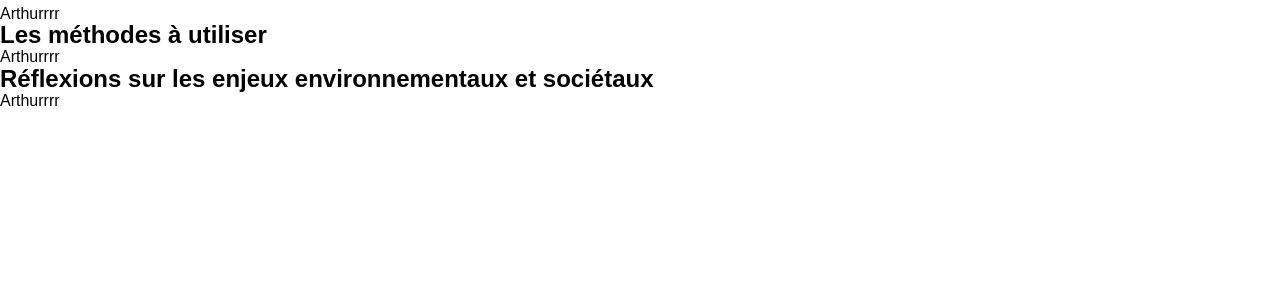
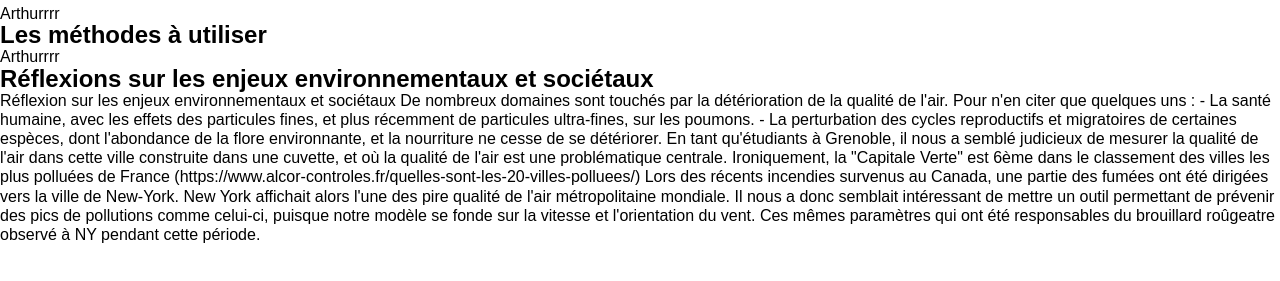
Before and after one commit to imneedle/projet-ia, a plain HTML site: page index.html in a window 1280 px wide. Shown: the part 87-368 px from the top of the page. Drawn offline with Linux system fonts and the light colour scheme.

Commit message:
feat: environmental issues text

```diff
--- a/index.html
+++ b/index.html
@@ -33,6 +33,13 @@
         <h2 class="heading__primary">Les méthodes à utiliser</h2>
         <p class="text__primary">Arthurrrr</p>
         <h2 class="heading__primary">Réflexions sur les enjeux environnementaux et sociétaux</h2>
-        <p class="text__primary">Arthurrrr</p>
+        <p class="text__primary">Réflexion sur les enjeux environnementaux et sociétaux
+
+            De nombreux domaines sont touchés par la détérioration de la qualité de l'air.
+            Pour n'en citer que quelques uns :
+            - La santé humaine, avec les effets des particules fines, et plus récemment de particules ultra-fines, sur les poumons.
+            - La perturbation des cycles reproductifs et migratoires de certaines espèces, dont l'abondance de la flore environnante, et la nourriture ne cesse de se détériorer.
+             En tant qu'étudiants à Grenoble, il nous a semblé judicieux de mesurer la qualité de l'air dans cette ville construite dans une cuvette, et où la qualité de l'air est une problématique centrale. Ironiquement, la "Capitale Verte" est 6ème dans le classement des villes les plus polluées de France (https://www.alcor-controles.fr/quelles-sont-les-20-villes-polluees/)
+             Lors des récents incendies survenus au Canada, une partie des fumées ont été dirigées vers la ville de New-York. New York affichait alors l'une des pire qualité de l'air métropolitaine mondiale. Il nous a donc semblait intéressant de mettre un outil permettant de prévenir des pics de pollutions comme celui-ci, puisque notre modèle se fonde sur la vitesse et l'orientation du vent. Ces mêmes paramètres qui ont été responsables du brouillard roûgeatre observé à NY pendant cette période.</p>
     </body>
 </html>
```
